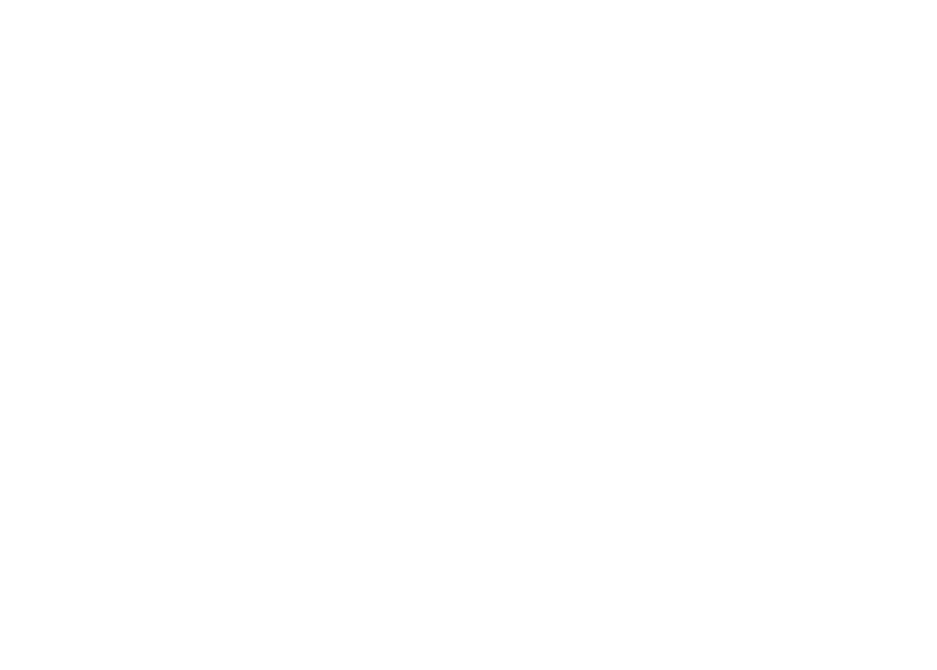
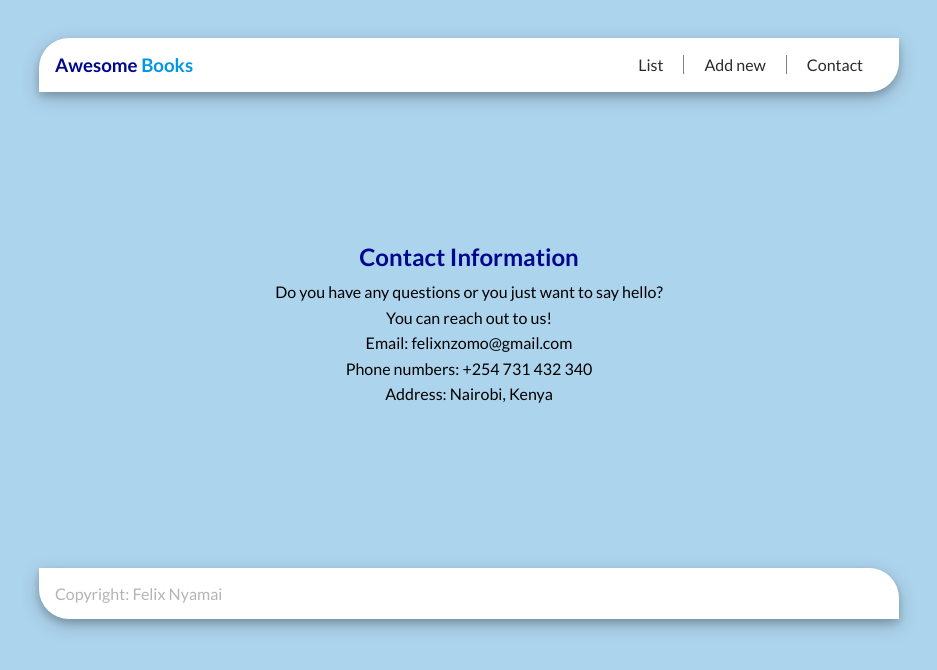
Before and after one commit to felixDev22/Awesome-Book-ES6, a website: page index.html in a window 1280 px wide. Shown: the whole page, without its empty margins (171-1108 px from the left). Drawn offline with Linux system fonts and the light colour scheme.

Commit message:
Update index.css

```diff
--- a/index.html
+++ b/index.html
@@ -9,6 +9,82 @@
     <title>Awesome Book ES6</title>
   </head>
   <body>
+    <div class="container">
+      <!----------------------- Nav Section ------------------------>
+      <header>
+        <nav>
+          <div class="brand">
+            <h3>Awesome <span>Books</span></h3>
+          </div>
+          <ul>
+            <li onclick="displayList()">
+              <a href="#Book-list">List</a>
+            </li>
+            <li onclick="displayNew()">
+              <a href="#Add-new">Add new</a>
+            </li>
+
+            <li class="contact" onclick="displayContact()">
+              <a href="#contact">Contact</a>
+            </li>
+          </ul>
+        </nav>
+      </header>
+
+      <!----------------------- Nav Section ------------------------>
+      <div class="date"><p id="date"></p></div>
+
+      <!----------------------- Booklist Section ------------------------>
+
+      <section id="book-list" class="hide">
+        <h1>Awesome Books</h1>
+        <div class="books-container"></div>
+      </section>
+
+      <!----------------------- Add-new book Section ------------------------>
+      <section id="Add-new" class="hide">
+        <form action="">
+          <h2 class="form-header">Add new book</h2>
+          <input type="text" id="title" name="title" placeholder="Title" />
+
+          <input type="text" id="author" name="author" placeholder="Author" />
+
+          <button class="add-btn">Add</button>
+        </form>
+      </section>
+
+      <!----------------------- Contact Section ------------------------>
+
+      <section id="contact">
+        <div class="contact-holder">
+          <div class="contact-header">
+            <h2>Contact Information</h2>
+          </div>
+
+          <div class="contact-text">
+            <p>Do you have any questions or you just want to say hello?</p>
+            <p class="text-2">You can reach out to us!</p>
+          </div>
+
+          <ul class="contact-list">
+            <li>Email: felixnzomo@gmail.com</li>
+            <li>Phone numbers: +254 731 432 340</li>
+            <li>Address: Nairobi, Kenya</li>
+          </ul>
+        </div>
+      </section>
+
+      <!----------------------- Contact Section ------------------------>
+
+      <!----------------------- Footer Section ------------------------>
+
+      <footer>
+        <p>Copyright:</p>
+        <p>Felix Nyamai</p>
+      </footer>
+    </div>
+    <!----------------------- Footer Section ------------------------>
+
     <script src="./index.js"></script>
   </body>
 </html>
```
